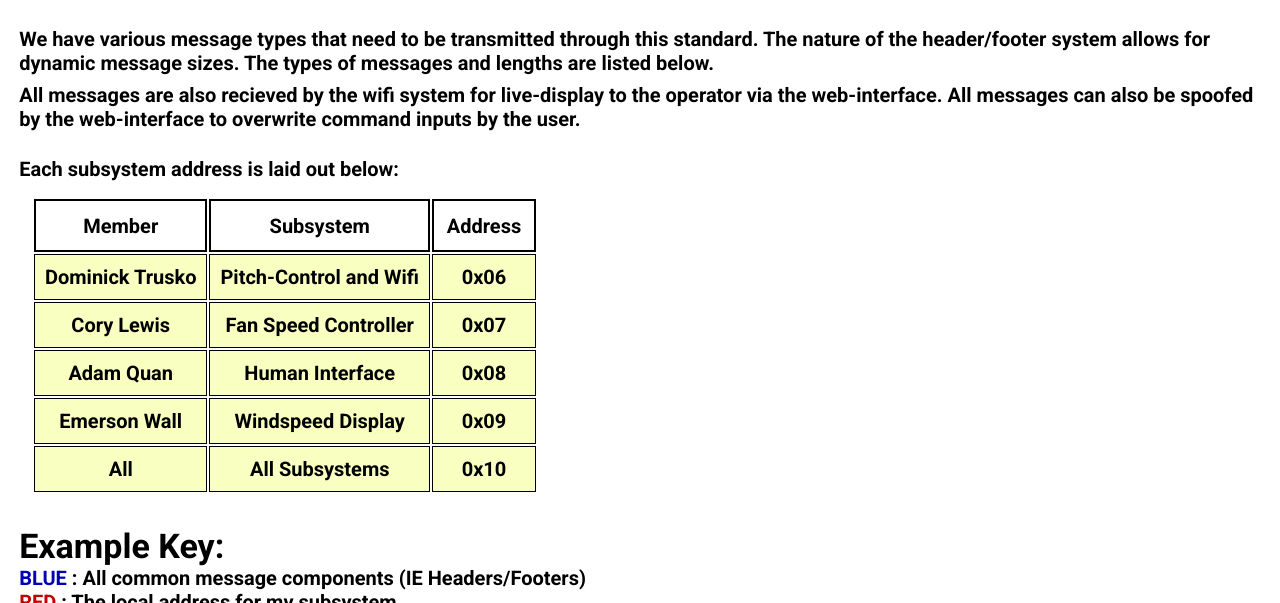
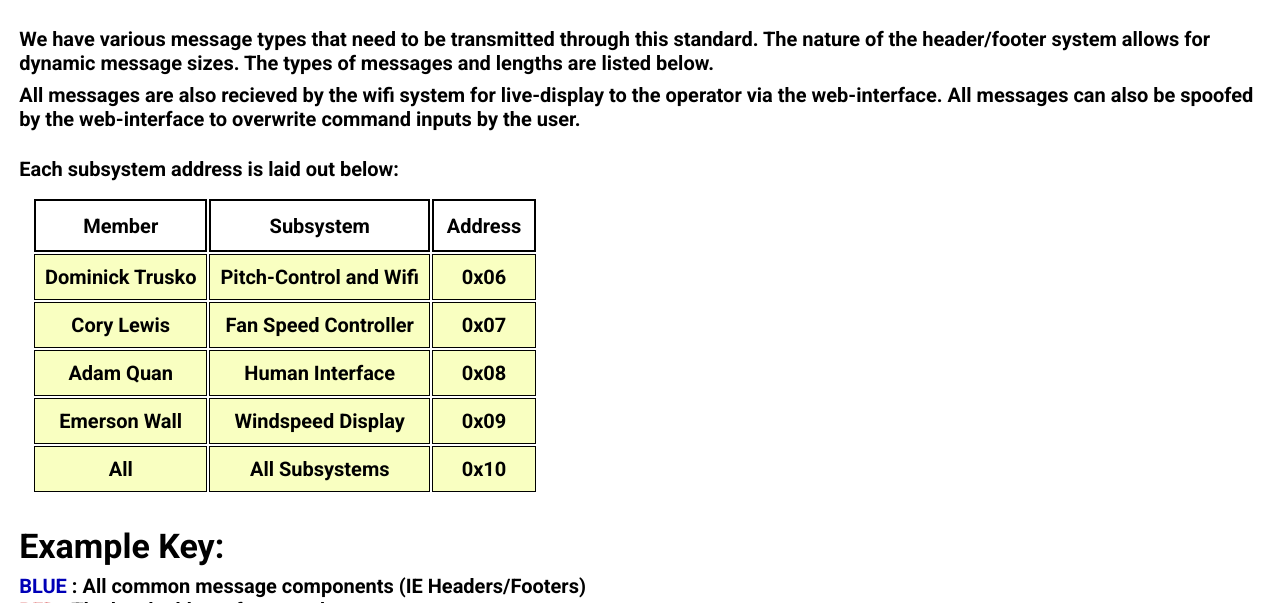
Before and after one commit to RecPal/DomTrusko304.github.io, a plain HTML site: page API.html in a window 1280 px wide. Shown: the part 197-800 px from the top of the page. Drawn offline with Linux system fonts and the light colour scheme.

Commit message:
Final API CHanges

```diff
--- a/API.html
+++ b/API.html
@@ -135,6 +135,8 @@
         <div style="padding-bottom: 4vh;"></div>
 
         <div style="font-size: 1.7em;"> Example Key: </div>
+
+        <div style="padding-bottom: 1vh;"></div>
 
         <span> <strong class="common-message">BLUE</strong> : All common message components (IE Headers/Footers)
         </span>
```
